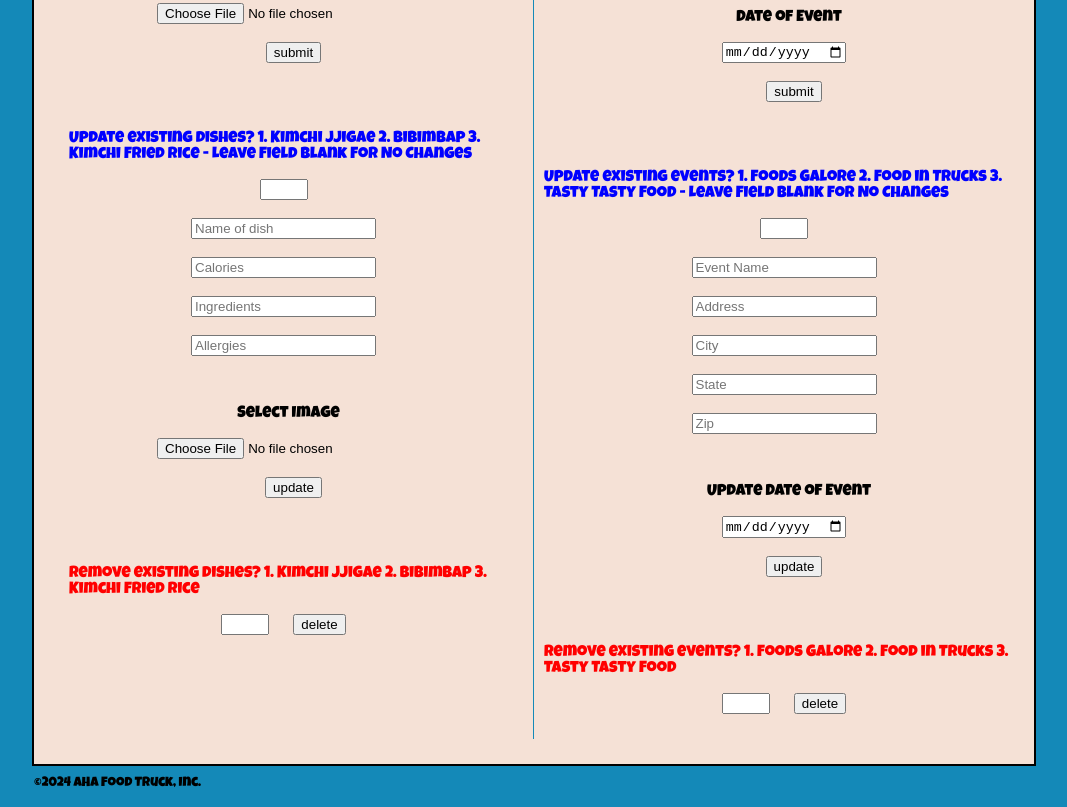
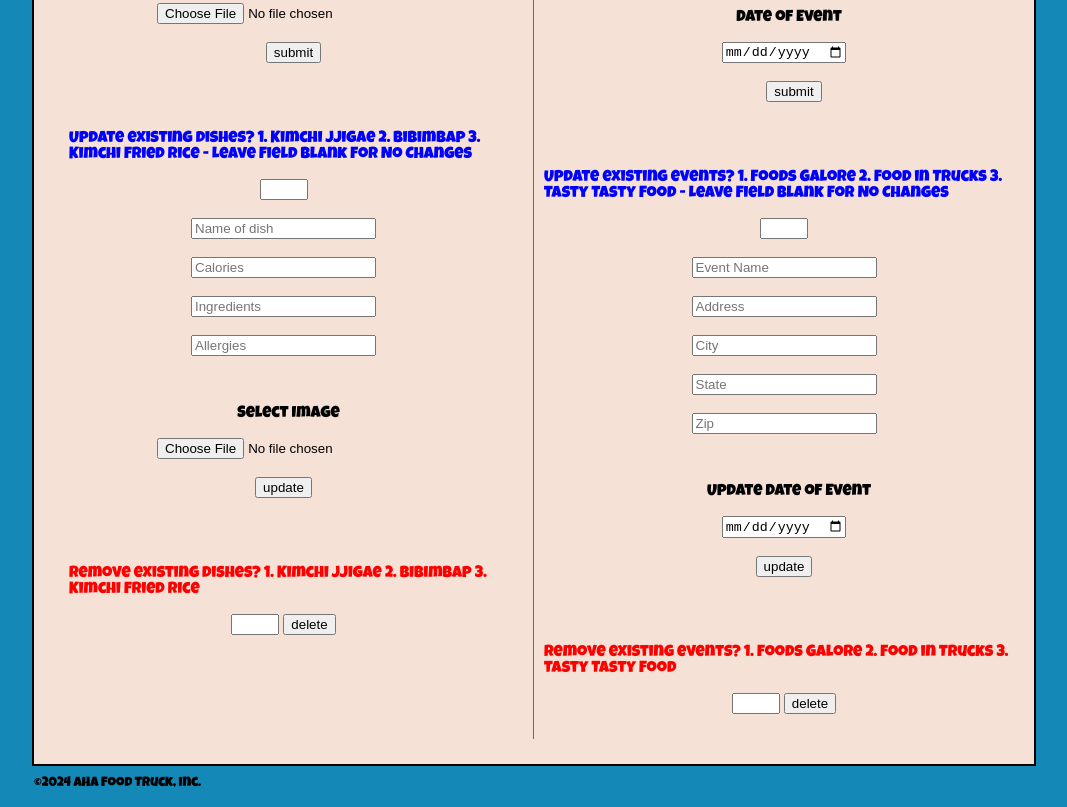
Before and after one commit to AndyyYang/js-final-project, a website: page web/admin.html in a window 1280 px wide. Shown: the part 628-1435 px from the top of the page, without its empty margins (106-1173 px from the left). Drawn offline with Linux system fonts and the light colour scheme.

Commit message:
Changed buttons

```diff
--- a/web/admin.html
+++ b/web/admin.html
@@ -28,7 +28,7 @@
                             <input type="text" name="allergies" id="allergies" placeholder="Allergies">
                             <p>Select Image</p>
                             <input type="file" name="images" id="images"><br><br>
-                            <input type="submit" id="submit" value="submit"><br><br>
+                            <button id="submit">submit</button><br><br>
                         </form>
                         <p>
                             Update existing dishes? 1. Kimchi Jjigae 2. Bibimbap 3. Kimchi Fried Rice - Leave Field Blank For No Changes
@@ -41,14 +41,14 @@
                             <input type="text" name="allergies" id="allergies" placeholder="Allergies">
                             <p>Select Image</p>
                             <input type="file" name="images" id="images"><br><br>
-                            <input type="submit" id="submit" value="update"><br><br>
+                            <button id="update">update</button><br><br>
                         </form>
                         <p>
                             Remove existing dishes? 1. Kimchi Jjigae 2. Bibimbap 3. Kimchi Fried Rice
                         </p>
                         <form>
                             <input type="number" name="deletemenu" id="deletemenu" min="1" max="3">
-                            <input type="submit" id="submit" value="delete">
+                            <button id="delete">delete</button>
                         </form>
                 </div>
                 <div class="editor2">
@@ -62,7 +62,7 @@
                             <input type="text" name="zip" id="zip" placeholder="Zip" maxlength="5">
                         <p>Date of Event</p>
                             <input type="date" name="date" id="date" required><br><br>
-                            <input type="submit" id="submit" value="submit"><br><br>
+                            <button id="submit">submit</button><br><br>
                         </form>
                         <p>
                             Update existing events? 1. Foods Galore 2. Food in Trucks 3. Tasty Tasty Food - Leave Field Blank For No Changes
@@ -76,14 +76,14 @@
                             <input type="text" name="zip" id="zip" placeholder="Zip" maxlength="5">
                             <p>Update Date of Event</p>
                             <input type="date" name="date" id="date" required><br><br>
-                            <input type="submit" id="submit" value="update"><br><br>
+                            <button id="update">update</button><br><br>
                         </form>
                         <p>
                             Remove existing events? 1. Foods Galore 2. Food in Trucks 3. Tasty Tasty Food
                         </p>
                         <form>
                             <input type="number" name="deletemenu" id="deletemenu" min="1" max="3">
-                            <input type="submit" id="submit" value="delete">
+                            <button id="delete">delete</button>
                         </form>
                 </div>
             </section>
```
